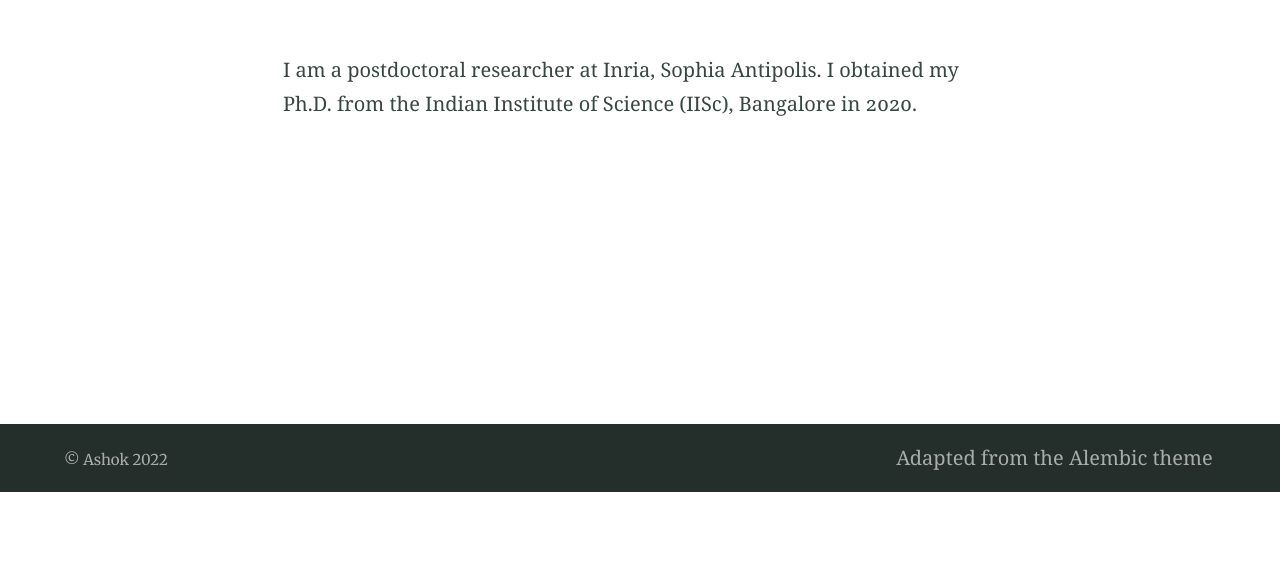
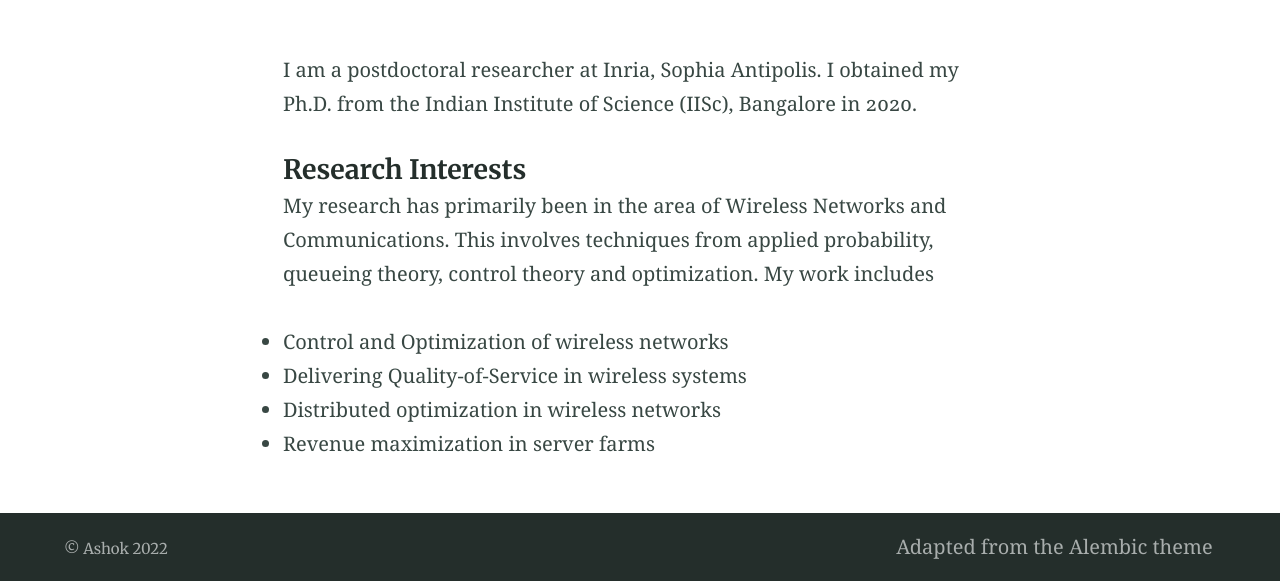
Before and after one commit to ashokkri/ashokkri.github.io, a Jekyll site: the page built from index.md, in a window 1280 px wide. Shown: the part 408-989 px from the top of the page. Built offline with Jekyll 4.4.1, drawn with Linux system fonts in a browser that asks for light colours; before the commit the page ends 900 px from its top, so only the background shows below that.

Commit message:
Update index.md

```diff
--- a/index.md
+++ b/index.md
@@ -9,3 +9,12 @@ feature_image: "https://picsum.photos/1300/400?image=989"
 
 
 I am a postdoctoral researcher at Inria, Sophia Antipolis. I obtained my Ph.D. from the Indian Institute of Science (IISc), Bangalore in 2020.
+
+#### Research Interests
+
+ My research has primarily been in the area of Wireless Networks and Communications. This involves techniques from applied probability, queueing theory, control theory and optimization. My work includes
+
+- Control and Optimization of wireless networks
+- Delivering Quality-of-Service in wireless systems
+- Distributed optimization in wireless networks
+- Revenue maximization in server farms
```
